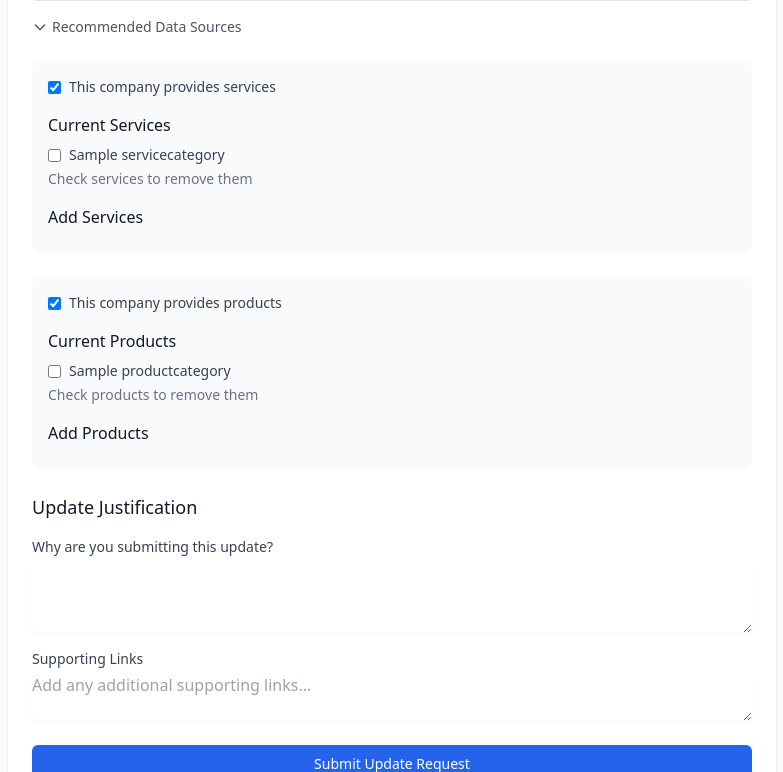
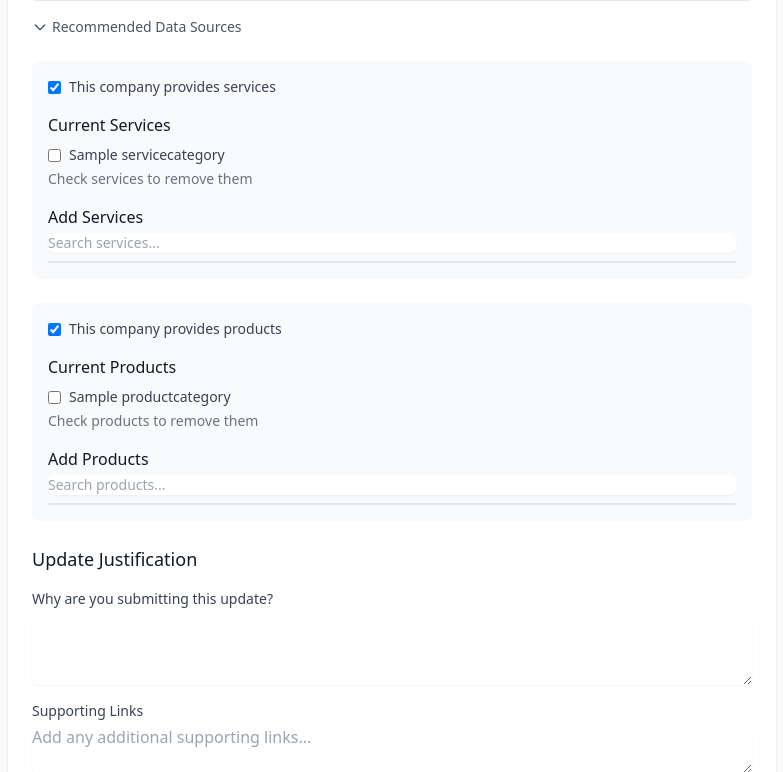
Before and after one commit to brent-is-still-here/thebluelist, a Django app: page /update/1/ in a window 1280 px wide. Shown: the part 1191-1963 px from the top of the page, without its empty margins (248-1031 px from the left). Run offline with Django 5.2, Linux system fonts and the light colour scheme; a user stored in the database is signed in; tables that the repository leaves empty hold one stand-in row (values such as "Sample post"); some libraries are stand-ins or nearby versions.

Commit message:
Add search back to the update form

```diff
--- a/companies/templates/companies/submit_update.html
+++ b/companies/templates/companies/submit_update.html
@@ -242,16 +242,27 @@
 
                     <div>
                         <h3 class="font-medium text-gray-900">Add Services</h3>
-                        <div class="mt-2">
+                        <div class="relative">
+                            <input type="text"
+                                id="service-search-input"
+                                class="mt-1 block w-full rounded-md border-gray-300 shadow-sm focus:border-blue-500 focus:ring-blue-500 sm:text-sm"
+                                placeholder="Search services...">
+                        </div>
+                        <div class="mt-2 max-h-60 overflow-y-auto border border-gray-200 rounded-md">
+                            <div id="services-container">
                                 {% for service in available_services %}
                                 {% if service not in business.services.all %}
-                            <div class="flex items-center">
+                                <div class="service-option p-2 hover:bg-gray-50" data-name="{{ service.name|lower }}">
+                                    <label class="flex items-center space-x-3">
                                         <input type="checkbox" name="services_to_add" value="{{ service.id }}"
                                             class="rounded border-gray-300 text-blue-600 focus:ring-blue-500">
-                                <label class="ml-2 text-sm text-gray-700">{{ service.name }}</label>
+                                        <span class="text-sm text-gray-700">{{ service.name }}</span>
+                                    </label>
                                 </div>
                                 {% endif %}
                                 {% endfor %}
+                            </div>
+                            <div id="no-services-message" class="hidden p-4 text-gray-500">No services match your search</div>
                         </div>
                     </div>
                 </div>
@@ -285,17 +296,27 @@
 
                     <div>
                         <h3 class="font-medium text-gray-900">Add Products</h3>
-                        <div class="mt-2">
+                        <div class="relative">
+                            <input type="text"
+                                id="product-search-input"
+                                class="mt-1 block w-full rounded-md border-gray-300 shadow-sm focus:border-blue-500 focus:ring-blue-500 sm:text-sm"
+                                placeholder="Search products...">
+                        </div>
+                        <div class="mt-2 max-h-60 overflow-y-auto border border-gray-200 rounded-md">
+                            <div id="products-container">
                                 {% for product in available_products %}
                                 {% if product not in business.products.all %}
-                            <div class="flex items-center">
+                                <div class="product-option p-2 hover:bg-gray-50" data-name="{{ product.name|lower }}">
+                                    <label class="flex items-center space-x-3">
                                         <input type="checkbox" name="products_to_add" value="{{ product.id }}"
                                             class="rounded border-gray-300 text-blue-600 focus:ring-blue-500">
-                                <label class="ml-2 text-sm text-gray-700">{{ product.name }}</label>
+                                        <span class="text-sm text-gray-700">{{ product.name }}</span>
+                                    </label>
                                 </div>
                                 {% endif %}
                                 {% endfor %}
                             </div>
+                            <div id="no-products-message" class="hidden p-4 text-gray-500">No products match your search</div>
                         </div>
                     </div>
                 </div>
@@ -326,6 +347,7 @@
     </form>
 
     <script>
+
         // Toggle services section
         document.getElementById('provides_services').addEventListener('change', function() {
             document.getElementById('services_section').classList.toggle('hidden', !this.checked);
@@ -334,6 +356,34 @@
         // Toggle products section
         document.getElementById('provides_products').addEventListener('change', function() {
             document.getElementById('products_section').classList.toggle('hidden', !this.checked);
+        });
+
+        document.addEventListener('DOMContentLoaded', function () {
+            function filterItems(searchInputId, containerId, messageId) {
+                const searchValue = document.getElementById(searchInputId).value.toLowerCase();
+                const items = document.querySelectorAll(`#${containerId} .service-option, #${containerId} .product-option`);
+                let hasResults = false;
+
+                items.forEach(item => {
+                    const itemName = item.dataset.name;
+                    if (itemName.includes(searchValue)) {
+                        item.classList.remove('hidden');
+                        hasResults = true;
+                    } else {
+                        item.classList.add('hidden');
+                    }
+                });
+
+                document.getElementById(messageId).classList.toggle('hidden', hasResults);
+            }
+
+            document.getElementById('service-search-input').addEventListener('input', function () {
+                filterItems('service-search-input', 'services-container', 'no-services-message');
+            });
+
+            document.getElementById('product-search-input').addEventListener('input', function () {
+                filterItems('product-search-input', 'products-container', 'no-products-message');
+            });
         });
 
         // Toggle source info
```
Lines whose indentation alone changed are shown as unchanged.
